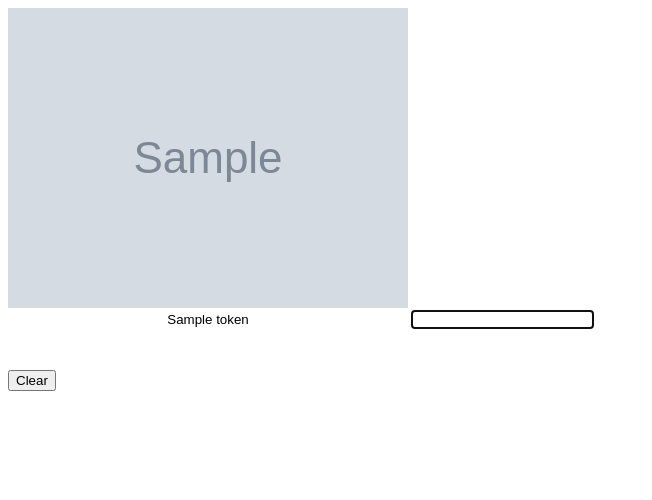
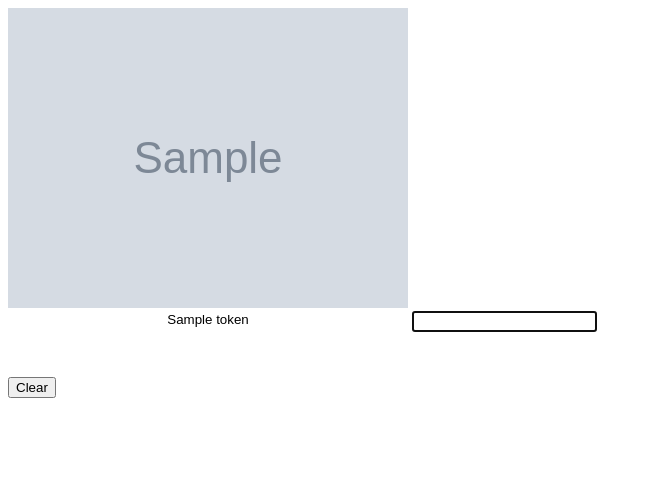
Before and after one commit to jacksonfellows/lang-gauge, a Django app: template django_project/grammar_symbols/templates/grammar_symbols/index.html in a window 1280 px wide. Shown: the top 500 px of the page, without its empty margins (0-652 px from the left). Run offline with Django 3.2, Linux system fonts and the light colour scheme; the template is opened without the code that fills it: most values are stand-ins (such as "Sample title", 1, 10 or a date in 2020); grey boxes marked "Sample" are stand-in pictures.

Commit message:
css update

```diff
--- a/django_project/grammar_symbols/static/grammar_symbols/index.css
+++ b/django_project/grammar_symbols/static/grammar_symbols/index.css
@@ -8,8 +8,11 @@
   user-select: none;
 }
 
-.grid input {
+.text {
   border: none;
+}
+
+input {
   text-align: center;
   margin-top: 2pt;
 }
--- a/django_project/grammar_symbols/templates/grammar_symbols/index.html
+++ b/django_project/grammar_symbols/templates/grammar_symbols/index.html
@@ -6,7 +6,7 @@
 {% for word in words %}
 	<div class="grid">
 	<img class="symbol" src="{% static word.file %}" alt=""/>
-	<input type="text" name="{{ word.num }}" size="{{ word.token|length }}" value="{{ word.token }}" onchange="this.form.submit()"/>
+	<input class="text" type="text" name="{{ word.num }}" size="{{ word.token|length }}" value="{{ word.token }}" onchange="this.form.submit()"/>
 	</div>
 {% endfor %}
 <div class="grid">
```
